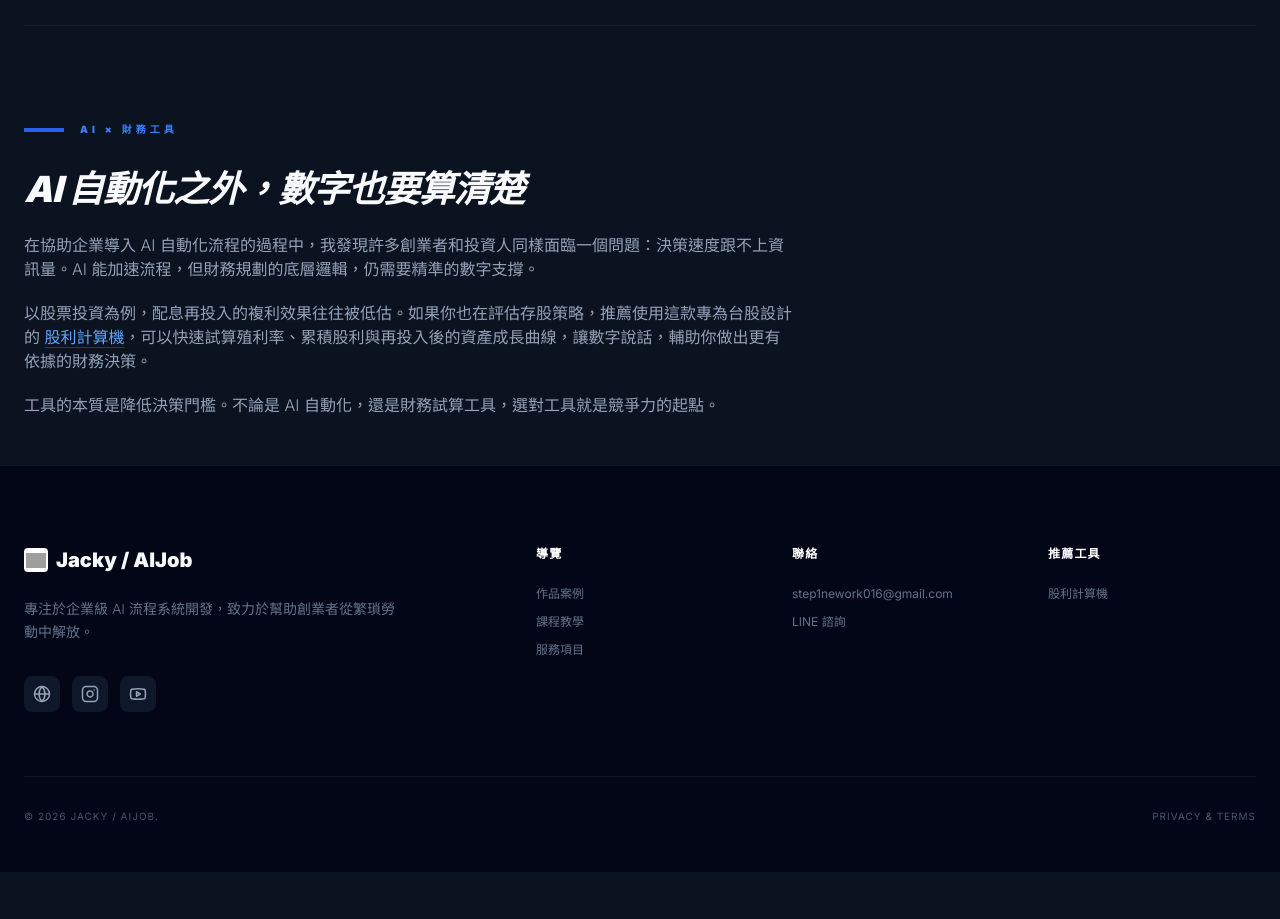
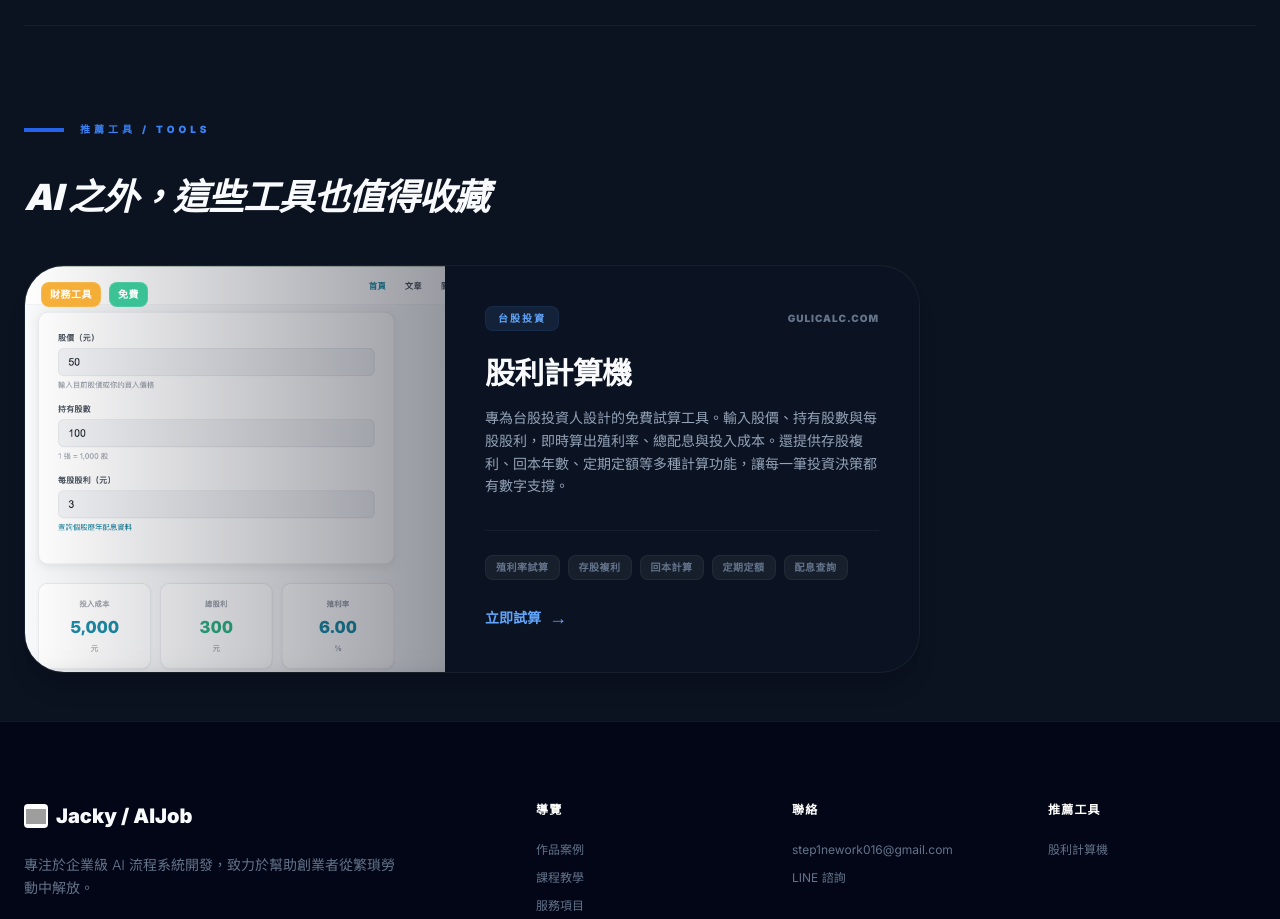
Before and after one commit to jacky6658/JackyAI, a React (Vite) app: page /#/works in a window 1280 px wide. Shown: the part 1920-2839 px from the top of the page. Before the commit the page ends 2792 px from the top, so only its background shows below. Built offline with nearby package versions, Linux system fonts and the light colour scheme; grey boxes are pictures that could not be loaded.

Commit message:
feat: 將股利計算機改為卡片式區塊，含截圖封面與功能標籤
Co-Authored-By: Claude Sonnet 4.6 <noreply@anthropic.com>

```diff
--- a/pages/Works.tsx
+++ b/pages/Works.tsx
@@ -280,37 +280,76 @@ export const Works: React.FC = () => {
         )}
       </AnimatePresence>
 
-      {/* 延伸資源文章區塊 */}
+      {/* 推薦工具卡片區塊 */}
       <section className="mt-24 md:mt-32 border-t border-white/5 pt-16 md:pt-24">
-        <div className="max-w-3xl">
-          <div className="flex items-center gap-4 mb-8">
+        <div className="flex items-center gap-4 mb-10">
           <div className="h-1 w-10 bg-blue-600"></div>
-            <span className="text-blue-500 font-black text-[10px] uppercase tracking-[0.4em]">AI × 財務工具</span>
+          <span className="text-blue-500 font-black text-[10px] uppercase tracking-[0.4em]">推薦工具 / Tools</span>
         </div>
-          <h2 className="text-2xl md:text-4xl font-black mb-6 italic tracking-tight leading-tight">
-            AI 自動化之外，數字也要算清楚
+        <h2 className="text-2xl md:text-4xl font-black mb-12 italic tracking-tight">
+          AI 之外，這些工具也值得收藏
         </h2>
-          <div className="space-y-5 text-slate-400 text-sm md:text-base leading-relaxed font-light">
-            <p>
-              在協助企業導入 AI 自動化流程的過程中，我發現許多創業者和投資人同樣面臨一個問題：決策速度跟不上資訊量。AI 能加速流程，但財務規劃的底層邏輯，仍需要精準的數字支撐。
-            </p>
-            <p>
-              以股票投資為例，配息再投入的複利效果往往被低估。如果你也在評估存股策略，推薦使用這款專為台股設計的{' '}
+
         <a
           href="https://gulicalc.com/"
           target="_blank"
           rel="noreferrer"
-                className="text-blue-400 hover:text-blue-300 underline underline-offset-4 decoration-blue-500/40 hover:decoration-blue-400 transition-colors font-medium"
+          className="group flex flex-col md:flex-row rounded-[40px] bg-slate-900/30 border border-white/5 overflow-hidden hover:border-blue-500/30 transition-all shadow-xl hover:shadow-2xl hover:shadow-blue-500/10 max-w-4xl"
         >
+          {/* 封面圖 */}
+          <div className="md:w-[420px] shrink-0 aspect-[16/10] md:aspect-auto overflow-hidden relative">
+            <img
+              src="/images/gulicalc-cover.png"
+              alt="股利計算機 - 台股殖利率試算工具"
+              className="w-full h-full object-cover object-top grayscale-[20%] group-hover:grayscale-0 transition-all duration-700 group-hover:scale-105"
+              loading="lazy"
+              decoding="async"
+            />
+            <div className="absolute inset-0 bg-gradient-to-r from-transparent to-slate-950/40"></div>
+            {/* 標籤 */}
+            <div className="absolute top-4 left-4 flex gap-2">
+              <span className="bg-amber-500/80 backdrop-blur-sm px-2 py-1 rounded-lg text-[10px] font-black text-white uppercase tracking-wider border border-white/10">
+                財務工具
+              </span>
+              <span className="bg-emerald-500/80 backdrop-blur-sm px-2 py-1 rounded-lg text-[10px] font-black text-white uppercase tracking-wider border border-white/10">
+                免費
+              </span>
+            </div>
+          </div>
+
+          {/* 內容 */}
+          <div className="flex flex-col justify-between p-8 md:p-10 flex-grow">
+            <div>
+              <div className="flex justify-between items-center mb-6">
+                <span className="text-[10px] font-black text-blue-400 bg-blue-400/10 px-3 py-1 rounded-lg uppercase tracking-[0.2em] border border-blue-500/10">
+                  台股投資
+                </span>
+                <span className="text-[10px] font-black text-slate-500 uppercase tracking-widest">
+                  gulicalc.com
+                </span>
+              </div>
+              <h3 className="text-2xl md:text-3xl font-black mb-4 group-hover:text-blue-400 transition-colors tracking-tight leading-tight">
                 股利計算機
-              </a>
-              ，可以快速試算殖利率、累積股利與再投入後的資產成長曲線，讓數字說話，輔助你做出更有依據的財務決策。
-            </p>
-            <p>
-              工具的本質是降低決策門檻。不論是 AI 自動化，還是財務試算工具，選對工具就是競爭力的起點。
+              </h3>
+              <p className="text-slate-400 text-sm leading-relaxed mb-8 font-light">
+                專為台股投資人設計的免費試算工具。輸入股價、持有股數與每股股利，即時算出殖利率、總配息與投入成本。還提供存股複利、回本年數、定期定額等多種計算功能，讓每一筆投資決策都有數字支撐。
               </p>
             </div>
+
+            <div className="pt-6 border-t border-white/5">
+              <div className="flex flex-wrap gap-2 mb-6">
+                {['殖利率試算', '存股複利', '回本計算', '定期定額', '配息查詢'].map(tag => (
+                  <span key={tag} className="text-[10px] font-black text-slate-500 bg-white/5 px-2.5 py-1 rounded-lg uppercase tracking-wider border border-white/5">
+                    {tag}
+                  </span>
+                ))}
               </div>
+              <div className="flex items-center gap-2 text-blue-400 font-black text-sm group-hover:gap-4 transition-all">
+                立即試算 <span className="text-lg">→</span>
+              </div>
+            </div>
+          </div>
+        </a>
       </section>
     </div>
     </>
```
Also changed, not shown: public/images/gulicalc-cover.png (added), public/images/gulicalc-tools.png (added). Lines whose indentation alone changed are shown as unchanged.
